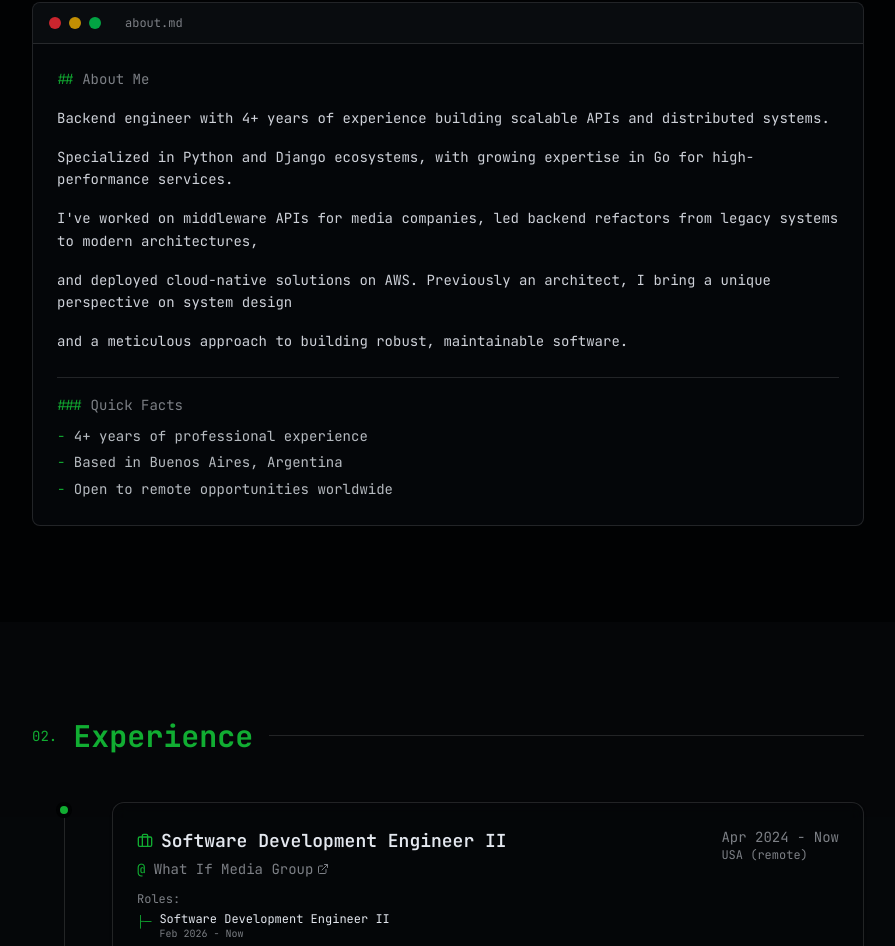
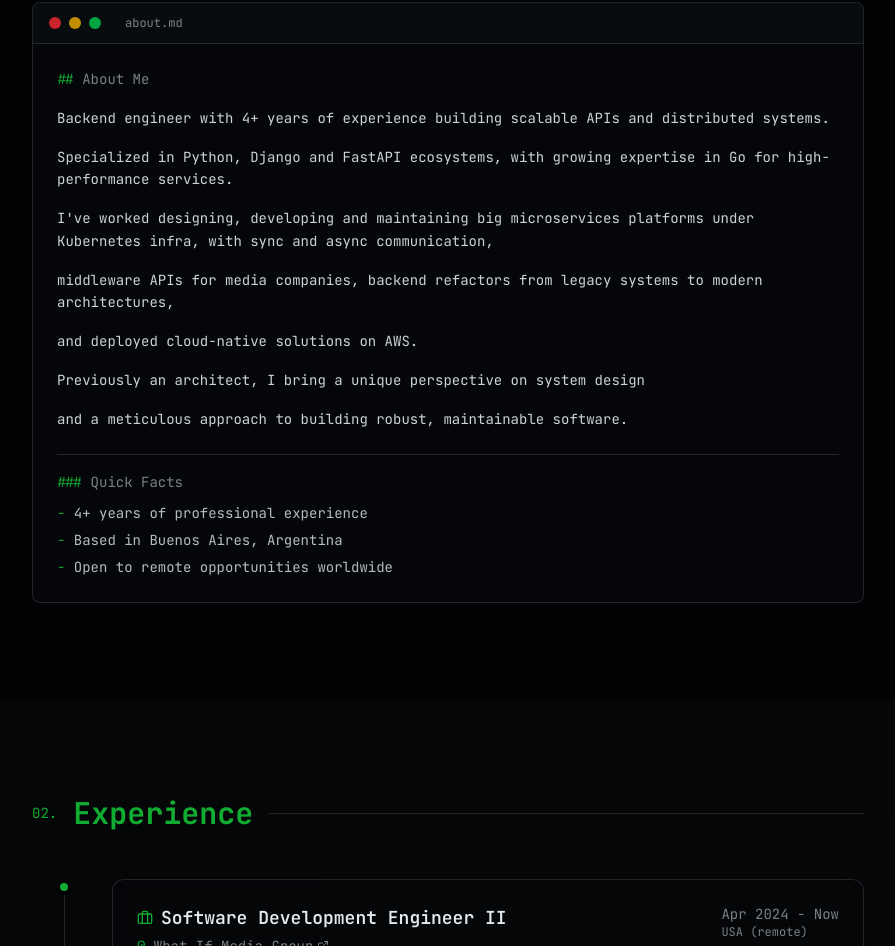
Before and after one commit to pablomarelli/dev-portfolio, a React (Vite) app: page / in a window 1280 px wide. Shown: the part 962-1908 px from the top of the page, without its empty margins (192-1087 px from the left). Built offline with nearby package versions, Linux system fonts and the light colour scheme.

Commit message:
feat(portfolio): update bio.

```diff
--- a/src/data/portfolio.ts
+++ b/src/data/portfolio.ts
@@ -201,9 +201,11 @@ const englishContent: LocaleContent = {
     location: 'Buenos Aires, Argentina',
     email: 'pablo.marelli.kenny@gmail.com',
     bio: `Backend engineer with 4+ years of experience building scalable APIs and distributed systems.
-Specialized in Python and Django ecosystems, with growing expertise in Go for high-performance services.
-I've worked on middleware APIs for media companies, led backend refactors from legacy systems to modern architectures,
-and deployed cloud-native solutions on AWS. Previously an architect, I bring a unique perspective on system design
+Specialized in Python, Django and FastAPI ecosystems, with growing expertise in Go for high-performance services.
+I've worked designing, developing and maintaining big microservices platforms under Kubernetes infra, with sync and async communication,
+middleware APIs for media companies, backend refactors from legacy systems to modern architectures,
+and deployed cloud-native solutions on AWS.
+Previously an architect, I bring a unique perspective on system design
 and a meticulous approach to building robust, maintainable software.`,
     socialLinks,
     experience: [
```
